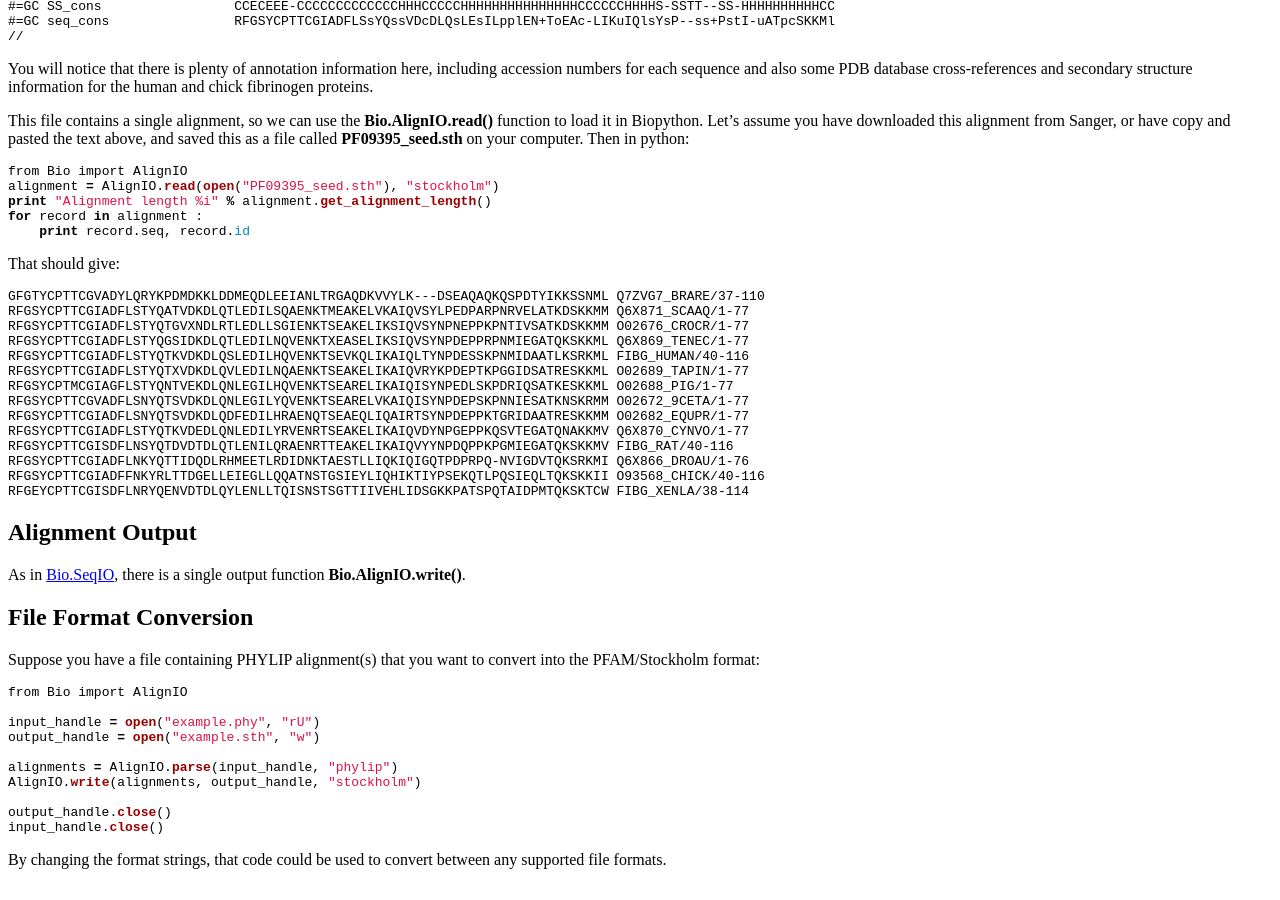
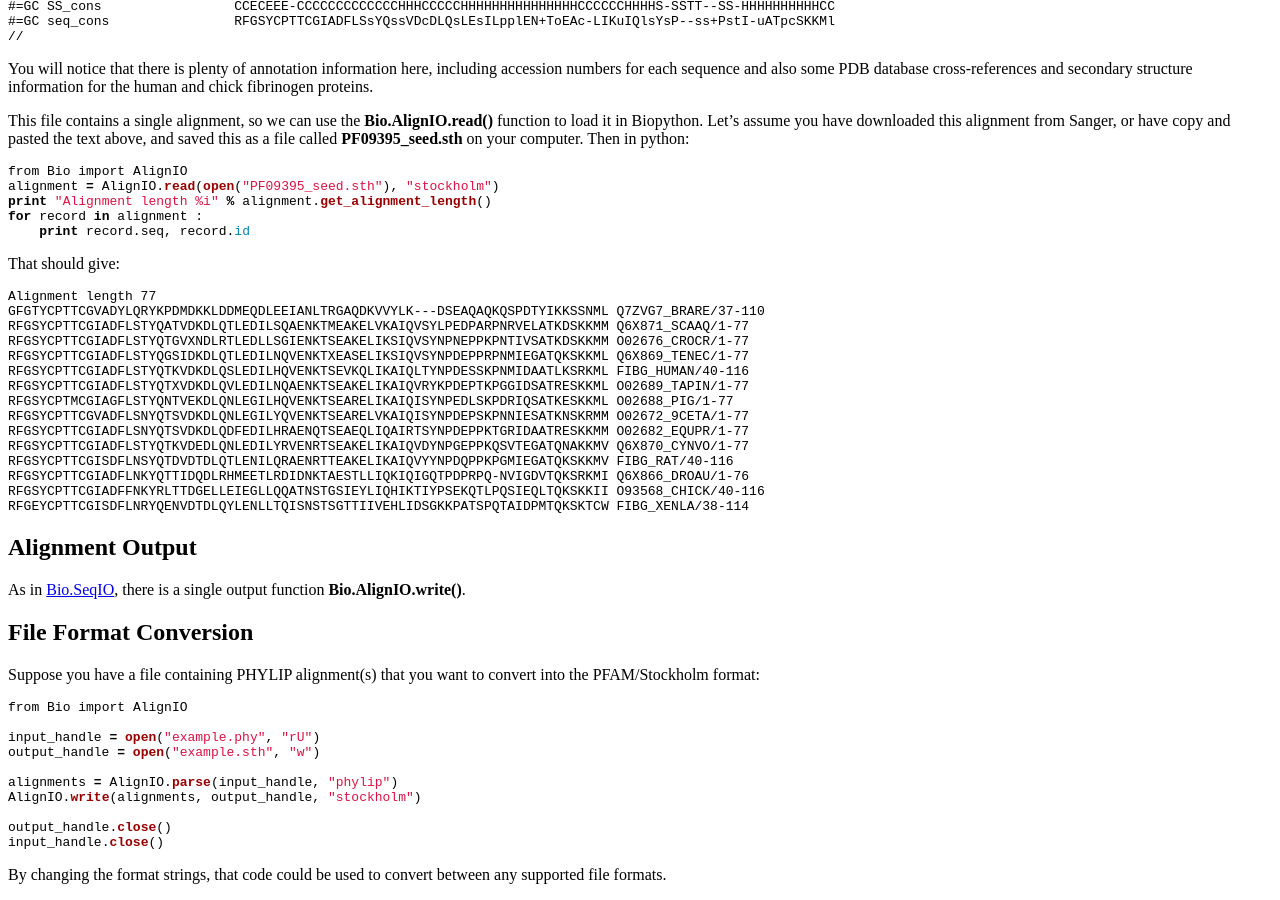
Before and after one commit to biopython/biopython.github.io, a Jekyll site: the page built from wiki/AlignIO.md, in a window 1280 px wide and 900 px high, scrolled down 1584 px. Built offline with Jekyll 4.4.1, drawn with Linux system fonts in a browser that asks for light colours.

Commit message:
/* Alignment Input */

```diff
--- a/wiki/AlignIO.md
+++ b/wiki/AlignIO.md
@@ -147,6 +147,7 @@ for record in alignment :
 
 That should give:
 
+    Alignment length 77
     GFGTYCPTTCGVADYLQRYKPDMDKKLDDMEQDLEEIANLTRGAQDKVVYLK---DSEAQAQKQSPDTYIKKSSNML Q7ZVG7_BRARE/37-110
     RFGSYCPTTCGIADFLSTYQATVDKDLQTLEDILSQAENKTMEAKELVKAIQVSYLPEDPARPNRVELATKDSKKMM Q6X871_SCAAQ/1-77
     RFGSYCPTTCGIADFLSTYQTGVXNDLRTLEDLLSGIENKTSEAKELIKSIQVSYNPNEPPKPNTIVSATKDSKKMM O02676_CROCR/1-77
```
Also changed, not shown: 1 other file.
